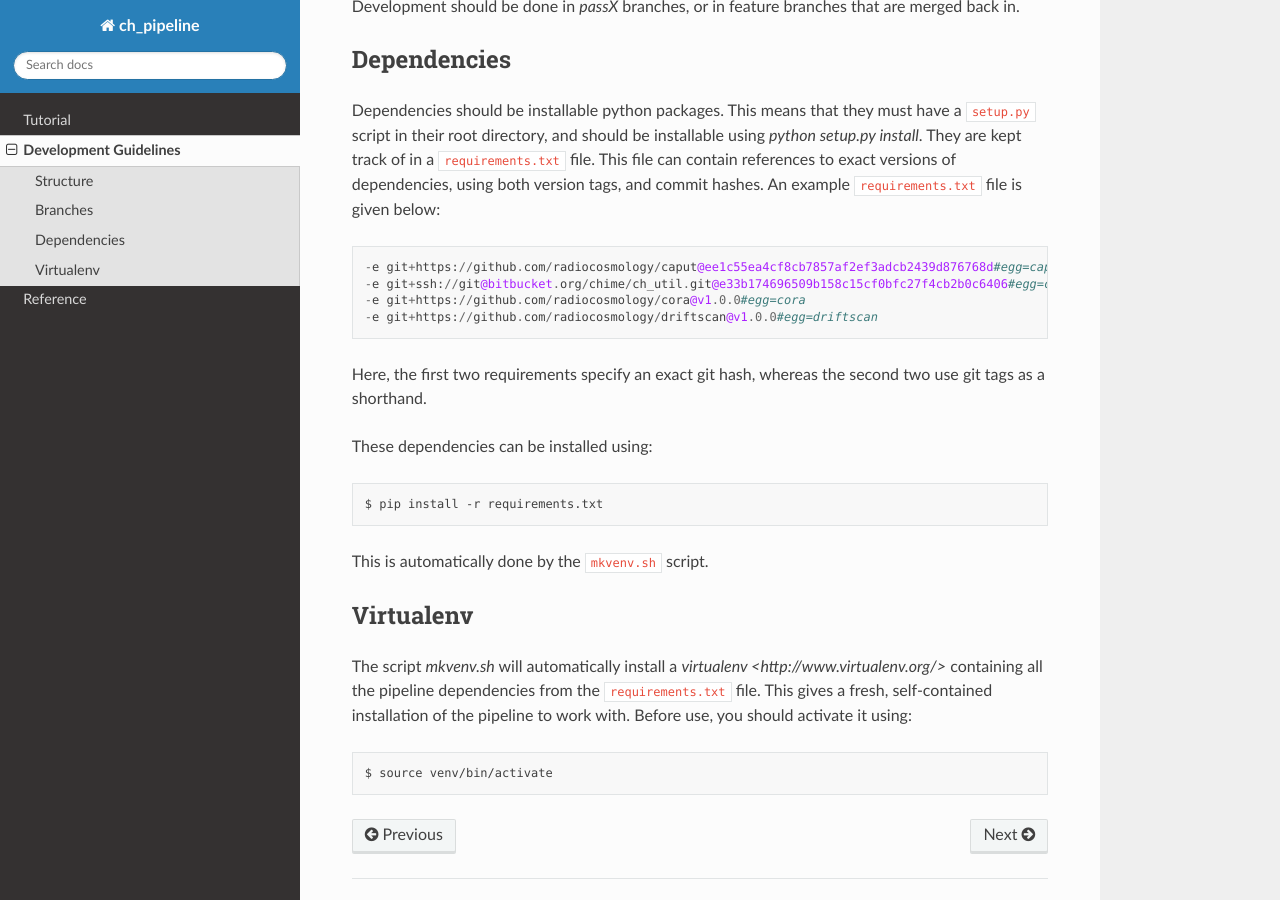
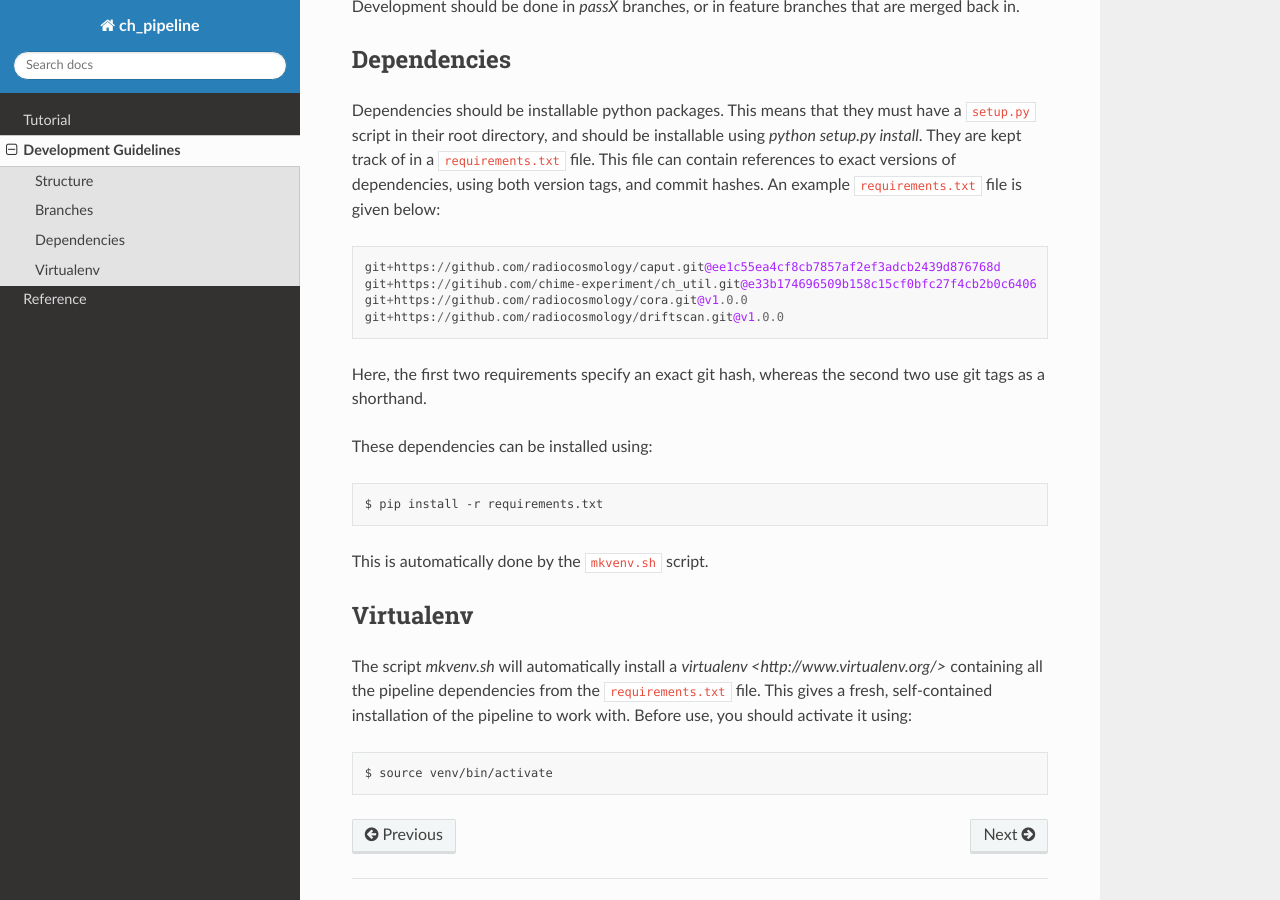
Before and after one commit to chime-experiment/ch_pipeline, a Sphinx documentation site: the page built from doc/dev.rst, in a window 1280 px wide and 900 px high, scrolled down 517 px. Built offline with Sphinx 7.4.7 and the Read the Docs theme 2.0.0, drawn with Linux system fonts in a browser that asks for light colours.

Commit message:
docs(dev): update requirements syntax

```diff
--- a/doc/dev.rst
+++ b/doc/dev.rst
@@ -29,10 +29,10 @@ file. This file can contain references to exact versions of dependencies, using
 both version tags, and commit hashes. An example ``requirements.txt`` file is
 given below::
 
-    -e git+https://github.com/radiocosmology/caput@ee1c55ea4cf8cb7857af2ef3adcb2439d876768d#egg=caput-master
-    -e git+ssh://git@bitbucket.org/chime/ch_util.git@e33b174696509b158c15cf0bfc27f4cb2b0c6406#egg=ch_util-e
-    -e git+https://github.com/radiocosmology/cora@v1.0.0#egg=cora
-    -e git+https://github.com/radiocosmology/driftscan@v1.0.0#egg=driftscan
+    git+https://github.com/radiocosmology/caput.git@ee1c55ea4cf8cb7857af2ef3adcb2439d876768d
+    git+https://gitihub.com/chime-experiment/ch_util.git@e33b174696509b158c15cf0bfc27f4cb2b0c6406
+    git+https://github.com/radiocosmology/cora.git@v1.0.0
+    git+https://github.com/radiocosmology/driftscan.git@v1.0.0
 
 Here, the first two requirements specify an exact git hash, whereas the second
 two use git tags as a shorthand.
```
